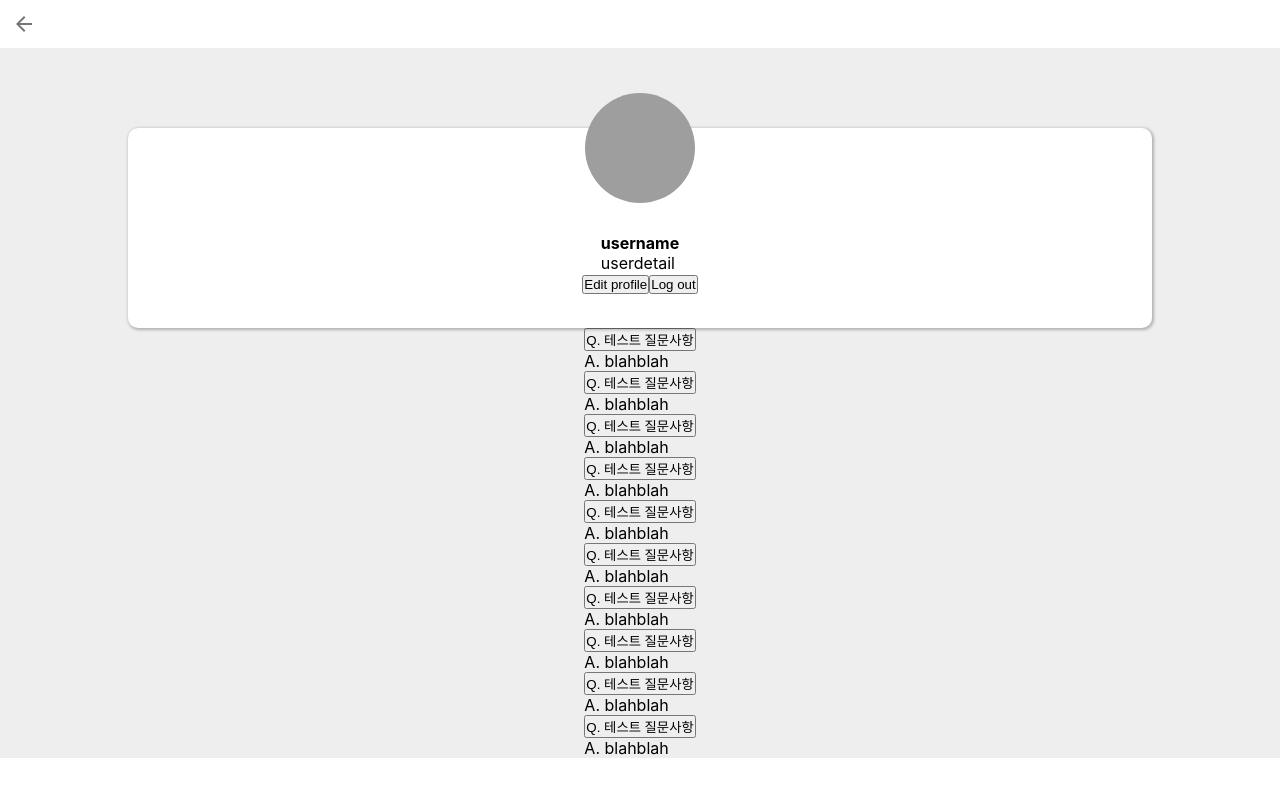
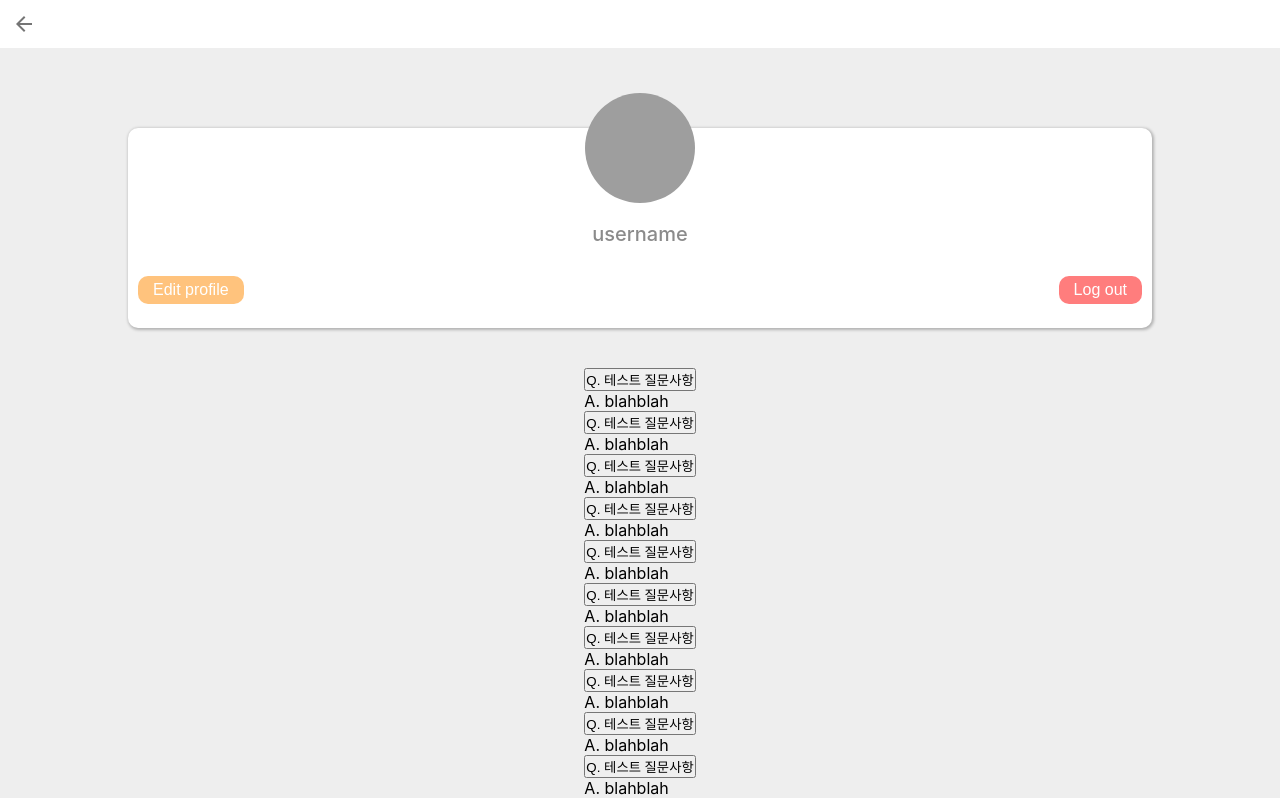
Before and after one commit to coldexpression/jbnu-guide-project, a React (Create React App) app: page /profile in a window 1280 px wide. Built offline with nearby package versions, Linux system fonts and the light colour scheme; grey boxes are pictures that could not be loaded.

Commit message:
Style: userprofile card

```diff
--- a/src/pages/ProfilePage/ProfilePage.css
+++ b/src/pages/ProfilePage/ProfilePage.css
@@ -12,6 +12,7 @@
 .profilepage__userProfile {
   margin: 0 auto;
   margin-top: 10vh;
+  margin-bottom: 5vh;
   display: flex;
   flex-flow: column nowrap;
   justify-content: center;
@@ -29,6 +30,10 @@
 .profilepage__userInfo {
 }
 
+.profilepage__userInfo h4 {
+  font-size: 20px;
+}
+
 .profilepage__userPic {
   width: 110px;
   height: 110px;
@@ -39,6 +44,34 @@
   transform: translate(-50%);
 }
 
+.profilepage__userName {
+  color: #8b8b8b;
+  font-weight: 500;
+}
+
+.profilepage__btnGroup {
+  margin-top: 30px;
+  width: 100%;
+  display: flex;
+  justify-content: space-between;
+}
+
+.profilepage__btnGroup > button {
+  color: white;
+  padding: 5px 15px;
+  font-size: 16px;
+  border: none;
+  border-radius: 10px;
+}
+
+.profilepage__btnGroup > button:first-child {
+  background: rgba(255, 165, 59, 0.66);
+}
+
+.profilepage__btnGroup > button:last-child {
+  background: rgba(255, 59, 59, 0.66);
+}
+
 .profilepage__postlist {
   display: flex;
   flex-flow: column nowrap;
--- a/src/pages/ProfilePage/ProfilePage.js
+++ b/src/pages/ProfilePage/ProfilePage.js
@@ -48,7 +48,7 @@ const ProfilePage = () => {
               src="https://images.unsplash.com/photo-1600267185393-e158a98703de?ixid=MXwxMjA3fDB8MHxzZWFyY2h8NTJ8fGF2YXRhcnxlbnwwfHwwfA%3D%3D&ixlib=rb-1.2.1&auto=format&fit=crop&w=500&q=60"
             />
             <h4 className="profilepage__userName">username</h4>
-            <div className="profilepage__userDetail">userdetail</div>
+            {/* <div className="profilepage__userDetail">userdetail</div> */}
           </div>
           <div className="profilepage__btnGroup">
             <button>Edit profile</button>
```
Also changed, not shown: 1 other file (tests, documents, lock files or other folders).
